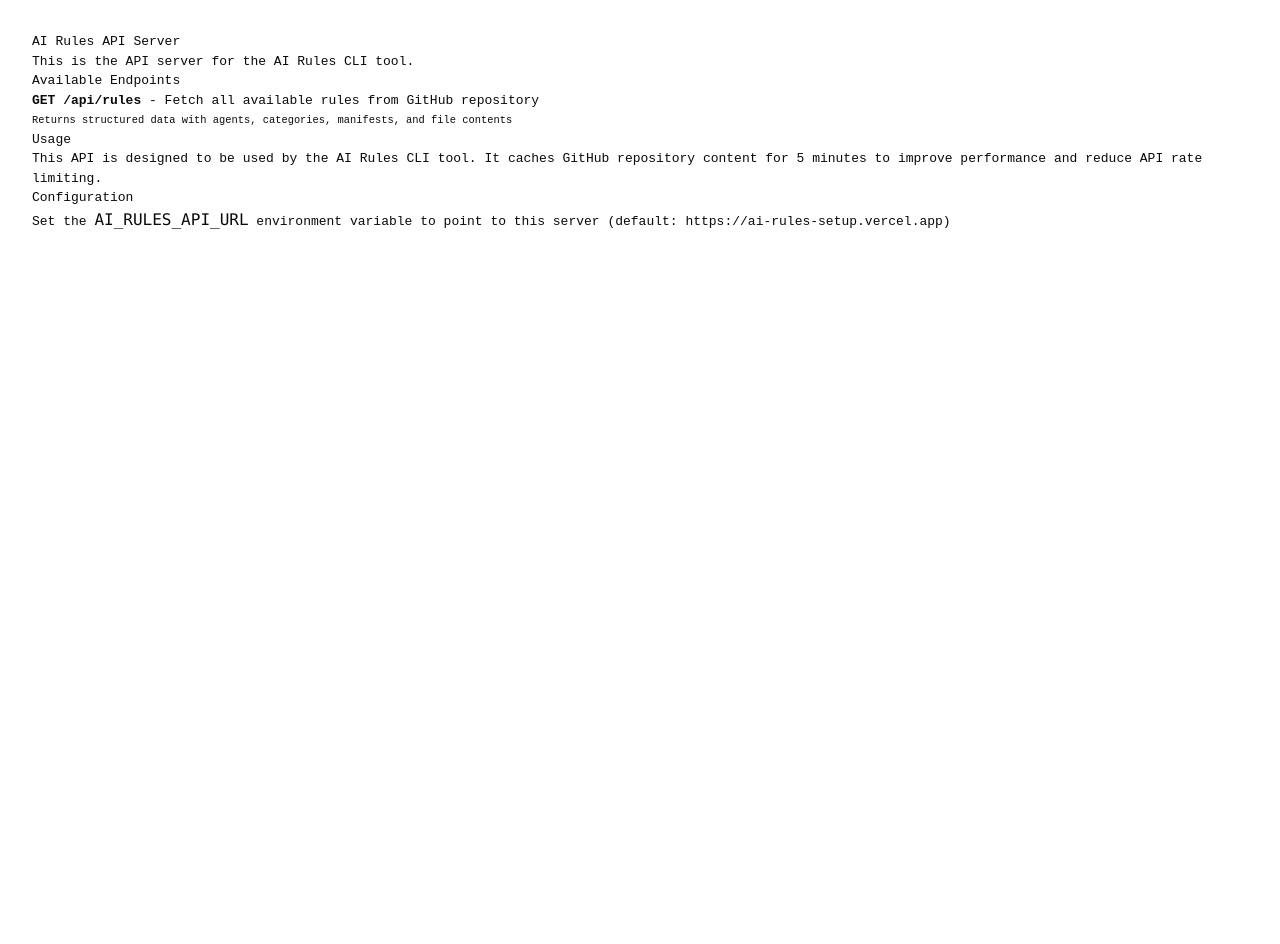
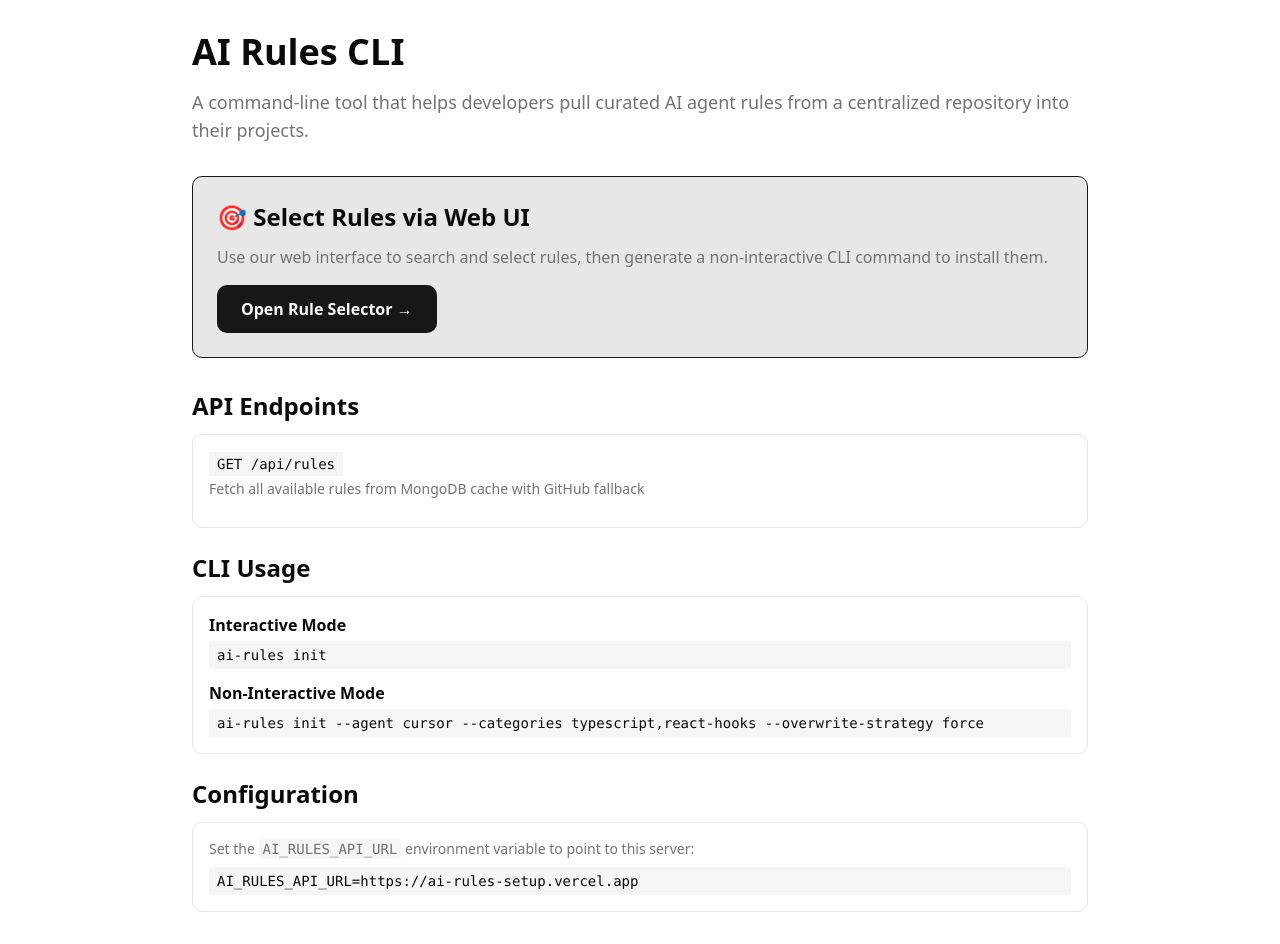
Before and after one commit to votrungquan1999/AI-rules-setup, a Next.js app: page / in a window 1280 px wide. Before the commit the page ends 800 px from the top, so only its background shows below. Built offline with nearby package versions, Linux system fonts and the light colour scheme.

Commit message:
feat: update homepage with web UI navigation
Redesign homepage with improved styling and prominent link to rule selector interface

```diff
--- a/src/app/page.tsx
+++ b/src/app/page.tsx
@@ -1,29 +1,74 @@
+import Link from "next/link";
+
 export default function HomePage() {
 	return (
-		<div style={{ padding: "2rem", fontFamily: "monospace" }}>
-			<h1>AI Rules API Server</h1>
-			<p>This is the API server for the AI Rules CLI tool.</p>
+		<div className="min-h-screen bg-background p-8">
+			<div className="mx-auto max-w-4xl">
+				<div className="mb-8">
+					<h1 className="text-4xl font-bold text-foreground mb-4">AI Rules CLI</h1>
+					<p className="text-lg text-muted-foreground">
+						A command-line tool that helps developers pull curated AI agent rules from a centralized repository into
+						their projects.
+					</p>
+				</div>
 
-			<h2>Available Endpoints</h2>
-			<ul>
-				<li>
-					<strong>GET /api/rules</strong> - Fetch all available rules from GitHub repository
-					<br />
-					<small>Returns structured data with agents, categories, manifests, and file contents</small>
-				</li>
-			</ul>
+				<div className="bg-primary/10 border border-primary rounded-lg p-6 mb-8">
+					<h2 className="text-2xl font-semibold text-foreground mb-3">🎯 Select Rules via Web UI</h2>
+					<p className="text-muted-foreground mb-4">
+						Use our web interface to search and select rules, then generate a non-interactive CLI command to install
+						them.
+					</p>
+					<Link
+						href="/select-rules"
+						className="inline-block px-6 py-3 bg-primary text-primary-foreground font-semibold rounded-lg hover:bg-primary/90 transition-colors"
+					>
+						Open Rule Selector →
+					</Link>
+				</div>
 
-			<h2>Usage</h2>
-			<p>
-				This API is designed to be used by the AI Rules CLI tool. It caches GitHub repository content for 5 minutes to
-				improve performance and reduce API rate limiting.
-			</p>
+				<div className="space-y-6">
+					<section>
+						<h2 className="text-2xl font-semibold text-foreground mb-3">API Endpoints</h2>
+						<div className="bg-card border border-border rounded-lg p-4">
+							<div className="mb-3">
+								<code className="text-sm font-mono bg-muted px-2 py-1 rounded">GET /api/rules</code>
+								<p className="text-sm text-muted-foreground mt-1">
+									Fetch all available rules from MongoDB cache with GitHub fallback
+								</p>
+							</div>
+						</div>
+					</section>
 
-			<h2>Configuration</h2>
-			<p>
-				Set the <code>AI_RULES_API_URL</code> environment variable to point to this server (default:
-				https://ai-rules-setup.vercel.app)
-			</p>
+					<section>
+						<h2 className="text-2xl font-semibold text-foreground mb-3">CLI Usage</h2>
+						<div className="bg-card border border-border rounded-lg p-4 space-y-3">
+							<div>
+								<h3 className="font-semibold text-foreground mb-1">Interactive Mode</h3>
+								<code className="text-sm font-mono bg-muted px-2 py-1 rounded block">ai-rules init</code>
+							</div>
+							<div>
+								<h3 className="font-semibold text-foreground mb-1">Non-Interactive Mode</h3>
+								<code className="text-sm font-mono bg-muted px-2 py-1 rounded block">
+									ai-rules init --agent cursor --categories typescript,react-hooks --overwrite-strategy force
+								</code>
+							</div>
+						</div>
+					</section>
+
+					<section>
+						<h2 className="text-2xl font-semibold text-foreground mb-3">Configuration</h2>
+						<div className="bg-card border border-border rounded-lg p-4">
+							<p className="text-sm text-muted-foreground mb-2">
+								Set the <code className="bg-muted px-1 py-0.5 rounded">AI_RULES_API_URL</code> environment variable to
+								point to this server:
+							</p>
+							<code className="text-sm font-mono bg-muted px-2 py-1 rounded block">
+								AI_RULES_API_URL=https://ai-rules-setup.vercel.app
+							</code>
+						</div>
+					</section>
+				</div>
+			</div>
 		</div>
 	);
 }
```
